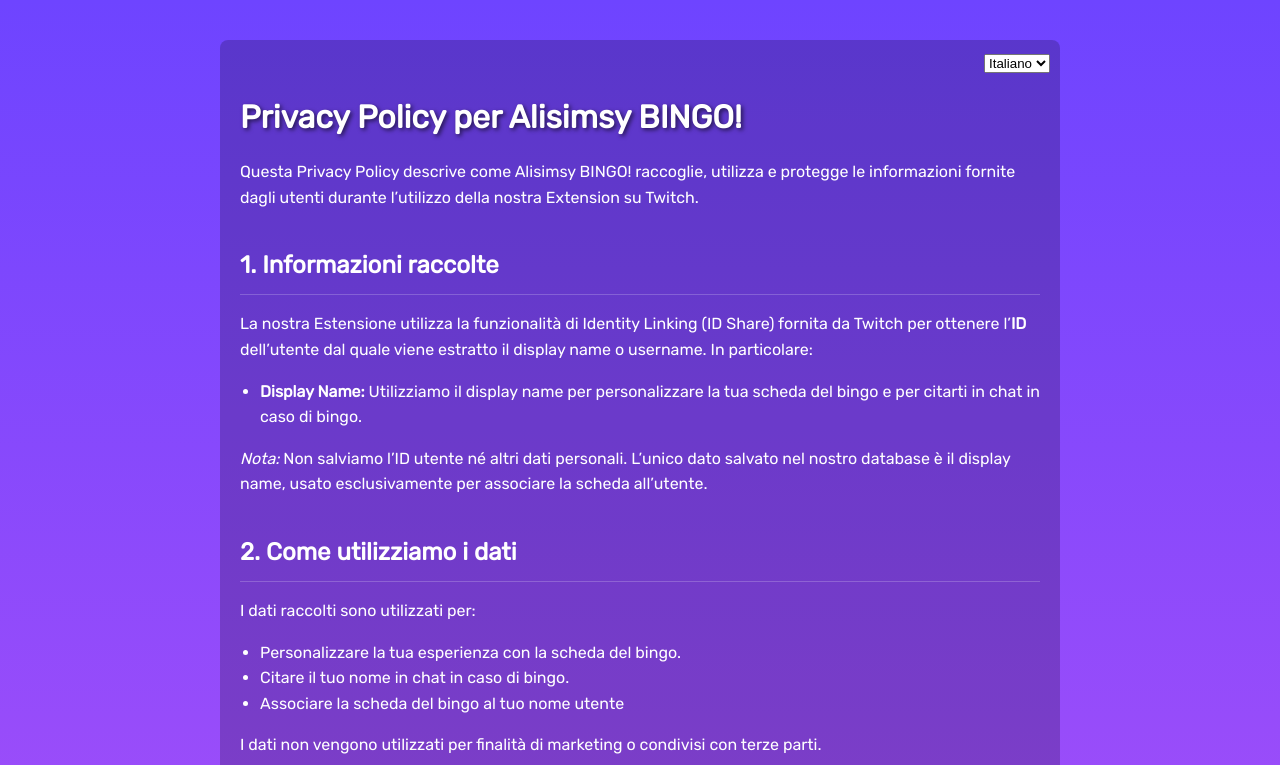
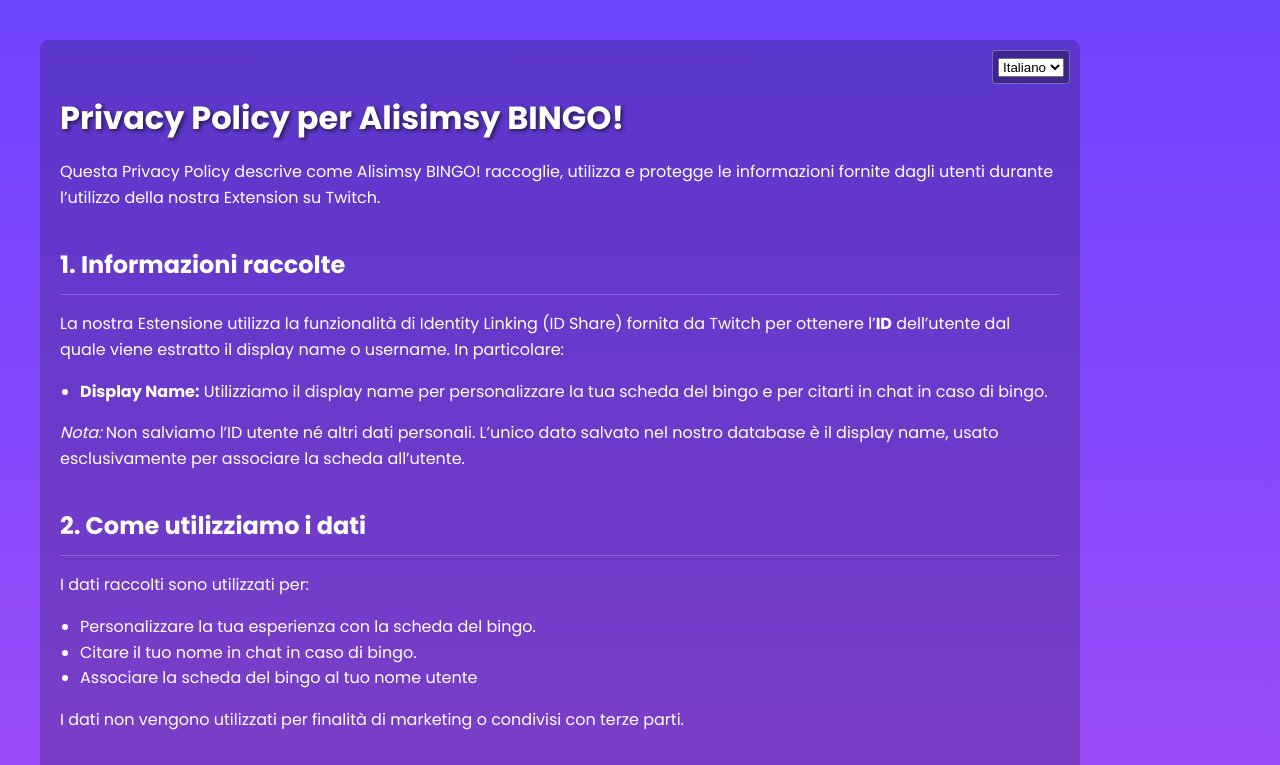
Before and after one commit to Manzot00/alisimsy-bingo-privacy, a plain HTML site: page index.html in a window 1280 px wide. Shown: the top 765 px of the page. Drawn offline with Linux system fonts and the light colour scheme.

Commit message:
Update index.html

```diff
--- a/index.html
+++ b/index.html
@@ -9,14 +9,14 @@
   <!-- Preconnect e link al font “Poppins”. Sostituisci se vuoi “Karla” o “Rubik” -->
   <link rel="preconnect" href="https://fonts.googleapis.com" crossorigin />
   <link rel="preconnect" href="https://fonts.gstatic.com" crossorigin />
-  <link href="https://fonts.googleapis.com/css2?family=Karla:wght@400;700;800&family=Rubik:wght@400&display=swap" rel="stylesheet">
+  <link href="https://fonts.googleapis.com/css2?family=Poppins:wght@400;700&display=swap" rel="stylesheet" />
 
   <style>
     /* BODY: gradiente viola -> rosa */
     body {
       margin: 0;
       padding: 0;
-      font-family: 'Rubik', sans-serif;
+      font-family: 'Poppins', sans-serif;
       background: linear-gradient(180deg, #6e44ff 0%, #bf54f5 100%);
       color: #FFFFFF;
       line-height: 1.6;
@@ -28,8 +28,8 @@
     /* Container con sfondo scuro semitrasparente */
     .container {
       position: relative;
-      max-width: 800px;
-      margin: 40px auto;
+      max-width: 1000px;
+      margin: 40px 0 40px 40px; /* top, right, bottom, left */
       padding: 20px;
       background: rgba(0, 0, 0, 0.2);
       border-radius: 8px;
@@ -71,6 +71,12 @@
       position: absolute;
       top: 10px;
       right: 10px;
+      background: rgba(0, 0, 0, 0.3);
+      border: 1px solid rgba(255, 255, 255, 0.3);
+      border-radius: 4px;
+      padding: 5px;
+      color: #FFFFFF;
+      font-size: 14px;
     }
 
     /* Stile heading secondario */
```
